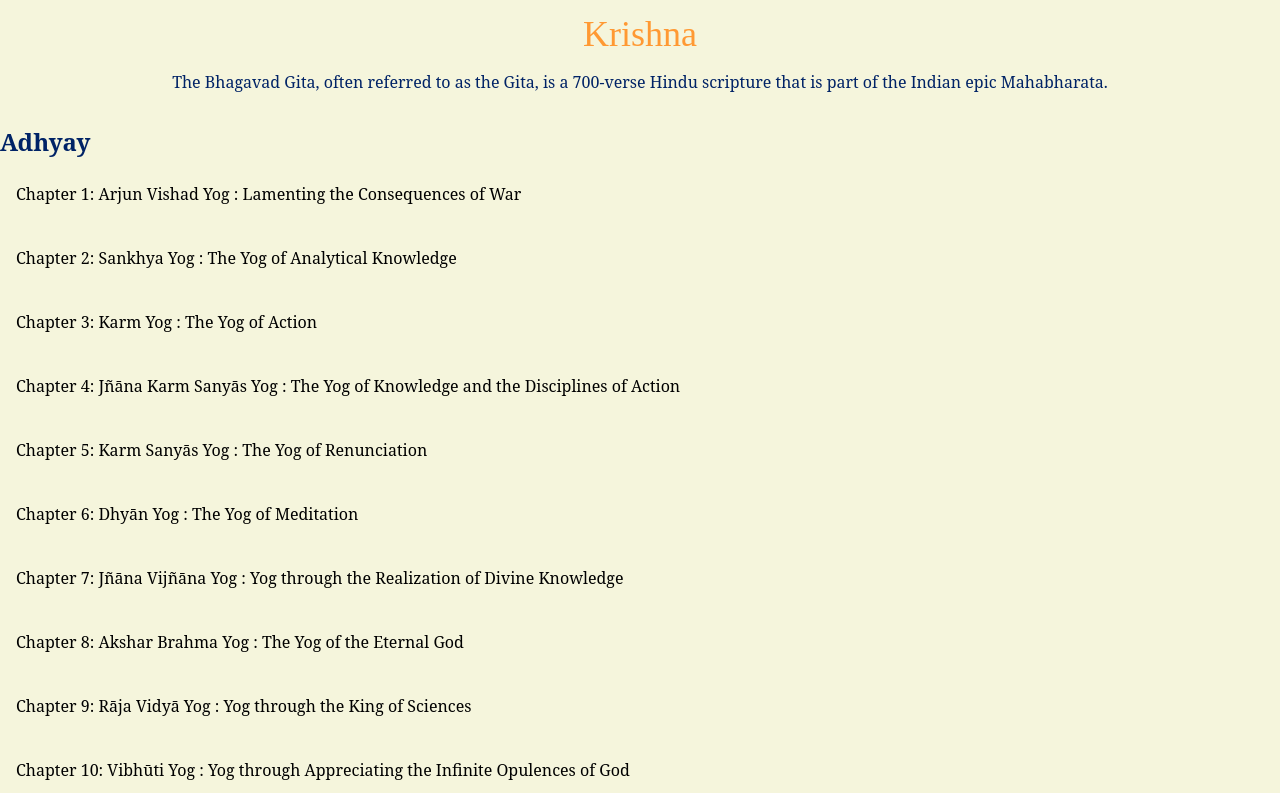
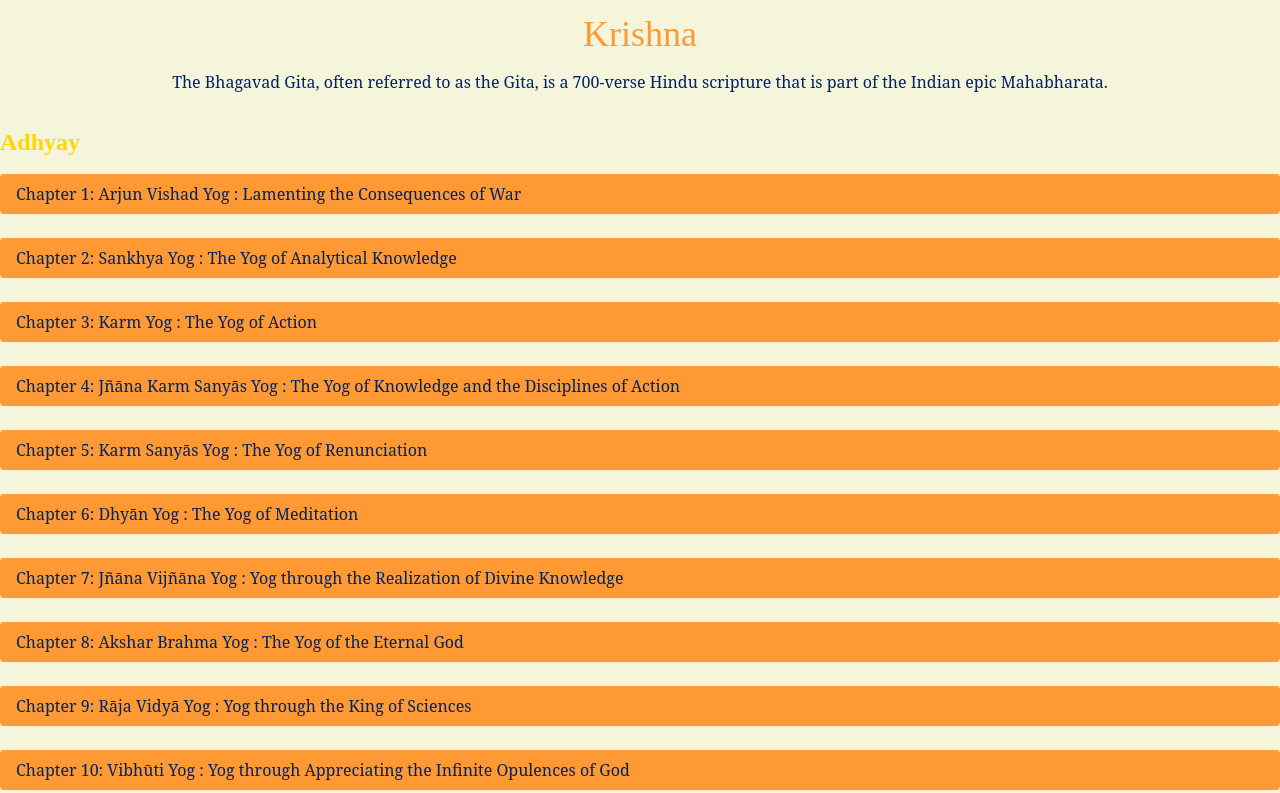
Before and after one commit to Priyansxu/Gita, a Next.js app: page / in a window 1280 px wide. Shown: the part 887-1680 px from the top of the page. Built offline with nearby package versions, Linux system fonts and the light colour scheme.

Commit message:
Update Adhyay.jsx

```diff
--- a/components/Adhyay.jsx
+++ b/components/Adhyay.jsx
@@ -29,11 +29,11 @@
 
     return (
         <section className="my-8">
-            <h2 className="text-2xl font-bold mb-4">Adhyay</h2>
+            <h2 className="text-2xl font-bold mb-4 font-serif text-gold">Adhyay</h2>
             {chapters.map((chapter) => (
                 <div key={chapter.number} className="mb-6">
                     <div
-                        className="bg-orange-400 text-black py-2 px-4 rounded cursor-pointer hover:bg-orange-500 transition duration-200"
+                        className="bg-saffron text-deepBlue py-2 px-4 rounded cursor-pointer hover:bg-gold transition duration-200"
                         onClick={() => handleChapterClick(chapter.number)}
                     >
                         Chapter {chapter.number}: {chapter.title}
```
